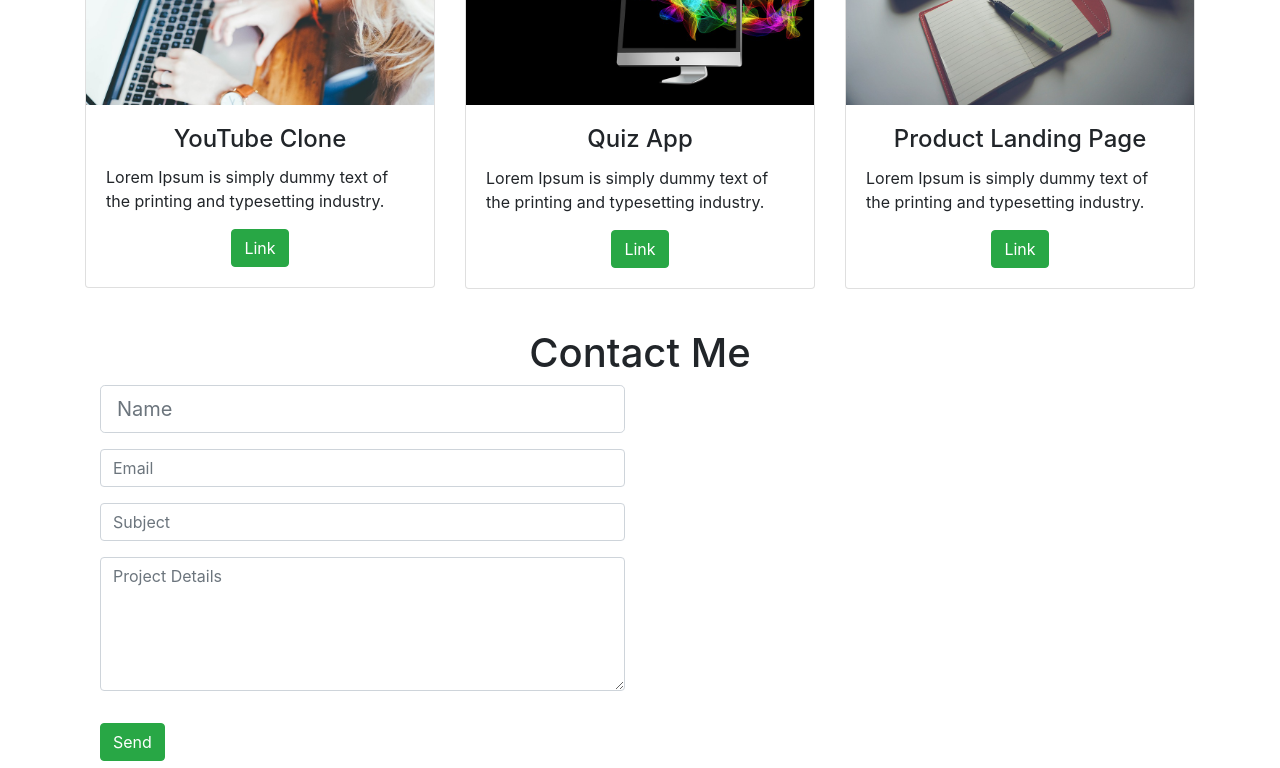
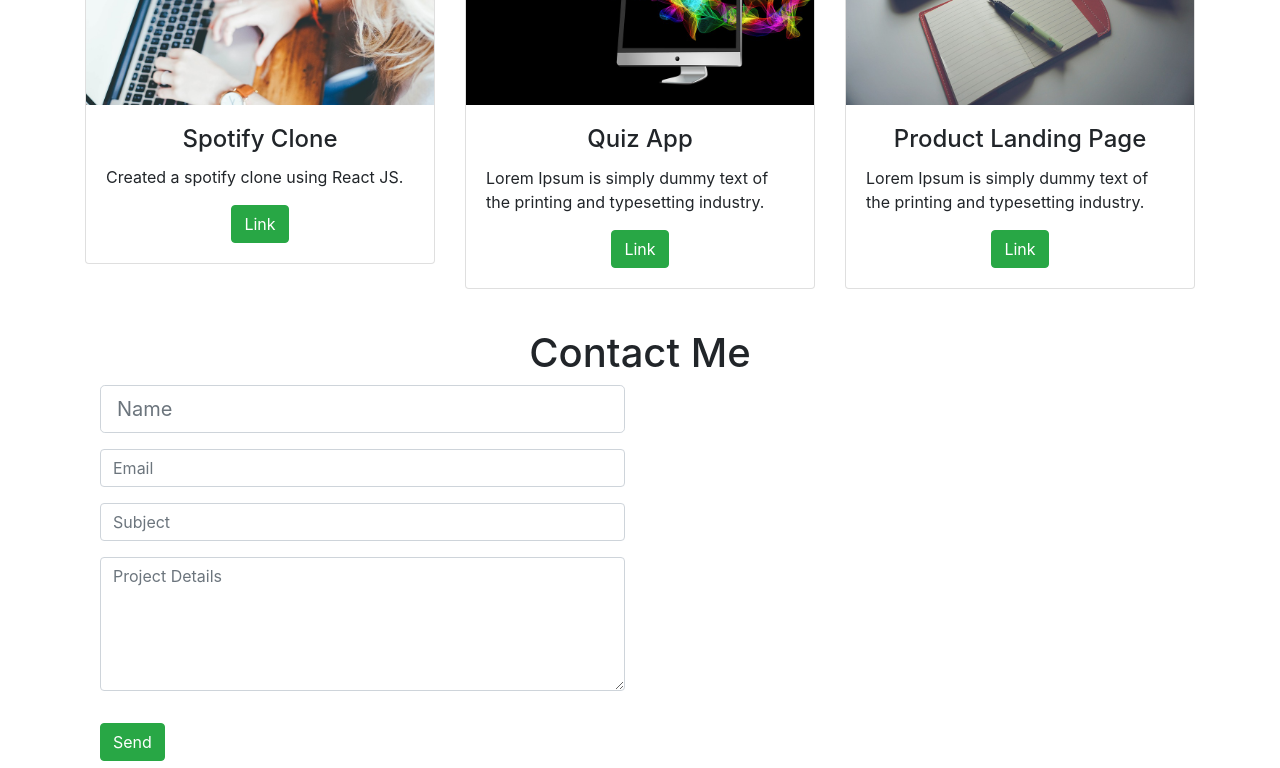
Before and after one commit to venu-gopal-y/Portfolio, a plain HTML site: page index.html in a window 1280 px wide. Shown: the part 1880-2648 px from the top of the page. Drawn offline with nearby package versions, Linux system fonts and the light colour scheme; a script that the page names is missing.

Commit message:
HTML file

```diff
--- a/index.html
+++ b/index.html
@@ -133,10 +133,10 @@
                     <div class="card">
                         <img class="card-img-top" src="images/portfolioImage1.jpg" alt="Card image" style="width:100%">
                         <div class="card-body">
-                            <h4 class="card-title">YouTube Clone</h4>
-                            <p class="card-text">Lorem Ipsum is simply dummy text of the printing and typesetting industry.</p>
+                            <h4 class="card-title">Spotify Clone</h4>
+                            <p class="card-text">Created a spotify clone using React JS.</p>
                             <div class="text-center">
-                                <a href="#" class="btn btn-success">Link</a>
+                                <a href="#https://d9eyvl.csb.app/" class="btn btn-success">Link</a>
                             </div>
                         </div>
                     </div>
```
